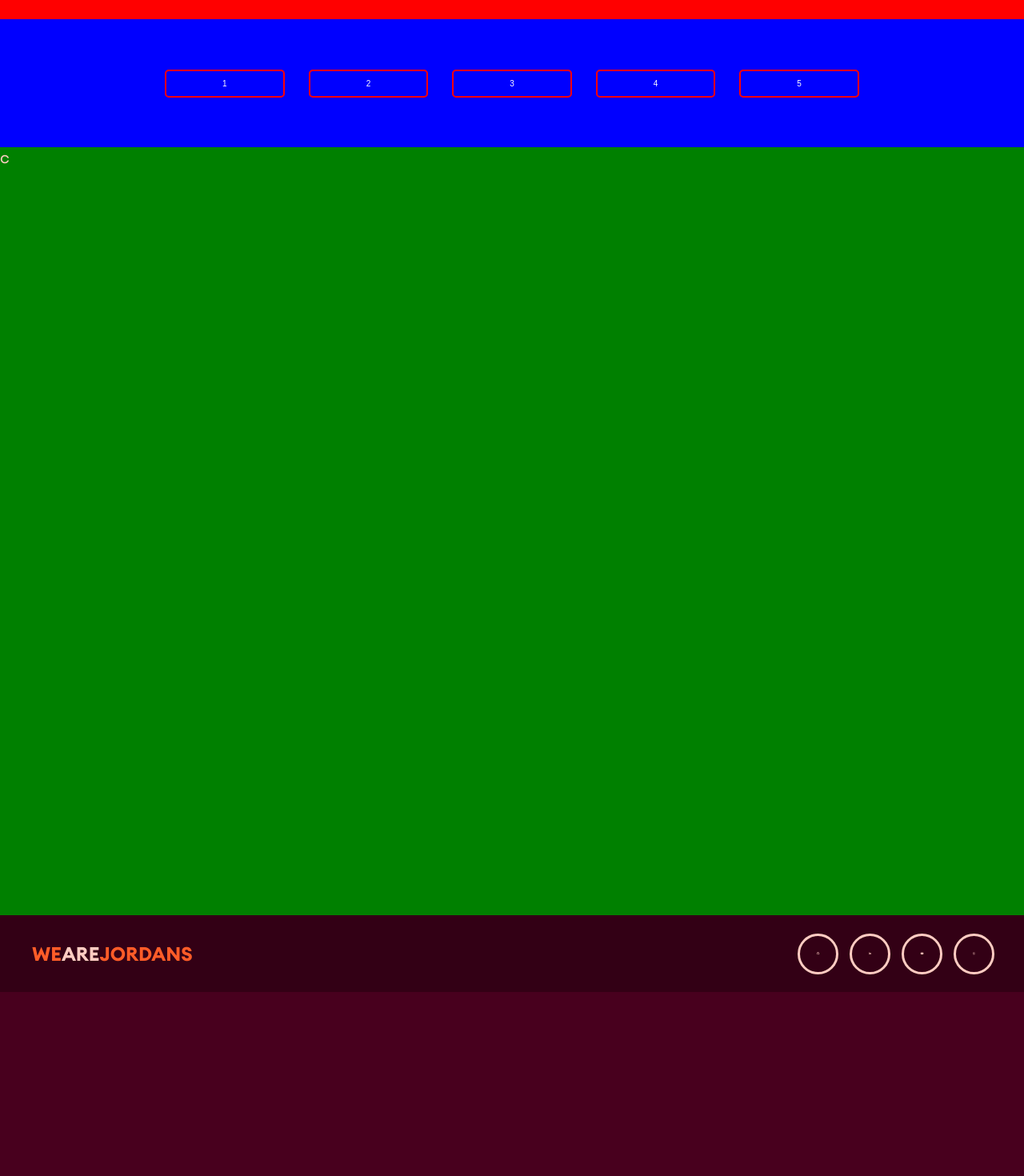
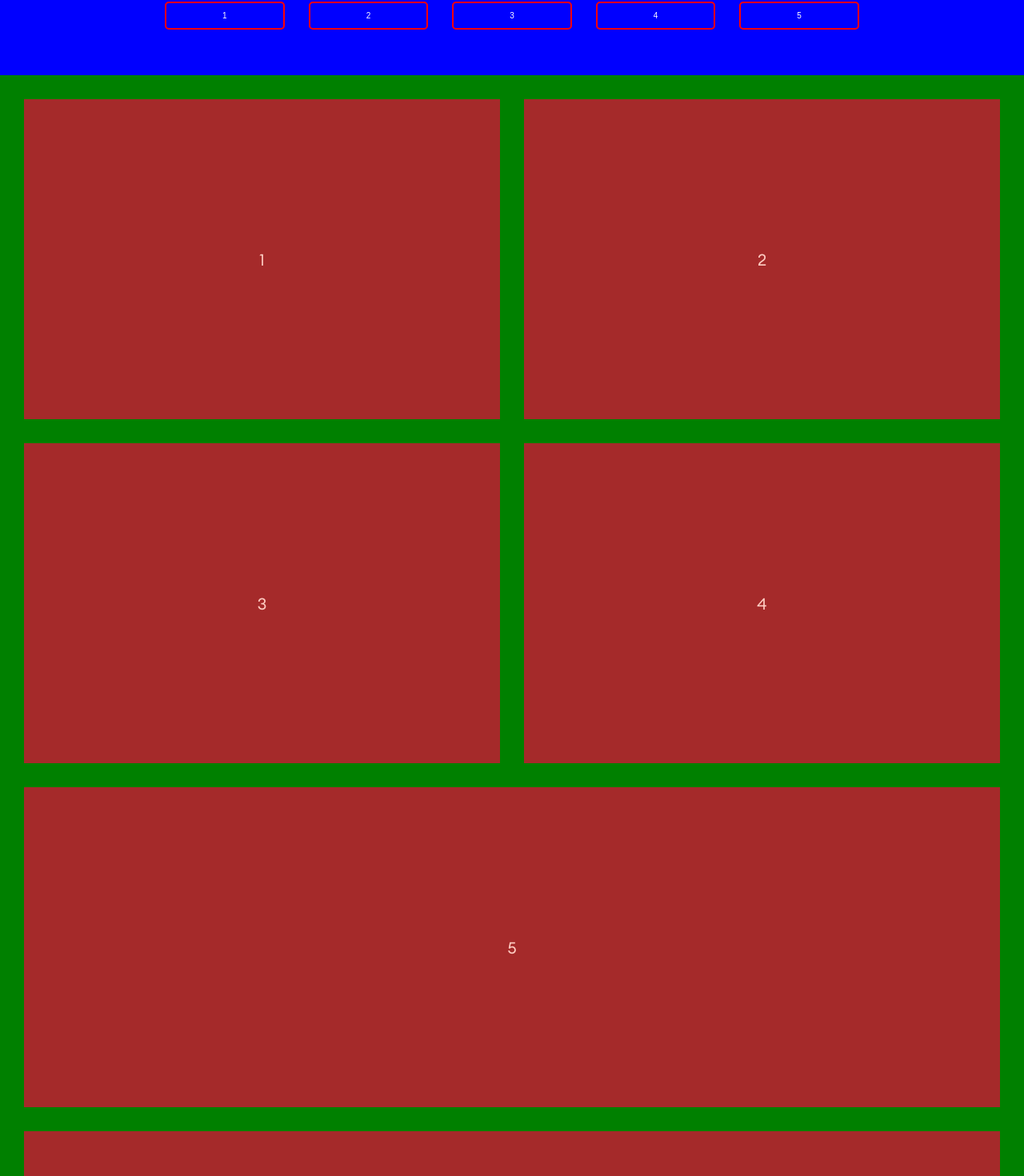
Before and after one commit to JamieVos991/Collezione-React, a React (Create React App) app: page / in a window 1280 px wide. Shown: the part 6516-7986 px from the top of the page at 80% size. Built offline with nearby package versions, Linux system fonts and the light colour scheme.

Commit message:
New features layout

```diff
--- a/src/components/Features/Features.js
+++ b/src/components/Features/Features.js
@@ -16,7 +16,13 @@ const Features = () => {
                 <button className="section__features--button">5</button>
            </div>
            <div className="section__features--cards">
-                c
+                    <div class="grid-item">1</div>
+                    <div class="grid-item">2</div>
+                    <div class="grid-item">3</div>
+                    <div class="grid-item">4</div>
+                    <div class="grid-item tall">5</div>
+                    <div class="grid-item tall">6</div>
+                    <div class="grid-item">7</div>
            </div>
         </section>
     );
--- a/src/components/Features/Features.scss
+++ b/src/components/Features/Features.scss
@@ -4,13 +4,13 @@ $color_3: #ff5c28;
 
 .section__features{
     background-color: $color_2;
-    height: 200vh;
+    min-height: 200vh;
     width: 100vw;
     color: $color_2;
 }
 
 .section__features--title {
-    height: 30%;
+    height: 40rem;
     width: 100vw;
     background: red;
     display: flex;
@@ -22,7 +22,7 @@ $color_3: #ff5c28;
 }
 
 .section__features--buttons {
-    height: 10%;
+    height: 15rem;
     width: 100vw;
     background: blue;
     display: flex;
@@ -39,7 +39,27 @@ $color_3: #ff5c28;
 }
 
 .section__features--cards {
-    height: 60%;
     width: 100vw;
+    min-height: 60%;
     background: green;
+    display: grid;
+    gap: 3rem;
+    grid-template-columns: repeat(auto-fit, minmax(400px, 1fr));
+    grid-auto-rows: 400px;
+    padding: 3rem;
 }
+
+.grid-item {
+    background: brown ;
+    display: flex;
+    justify-content: center;
+    align-items: center;
+}
+
+.tall {
+    grid-column: span 2 / auto;
+}
+
+.big {
+
+}
```
